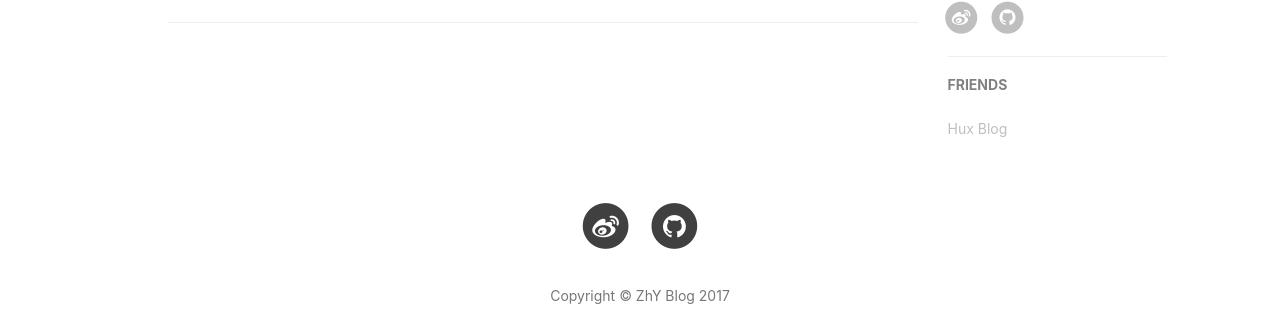
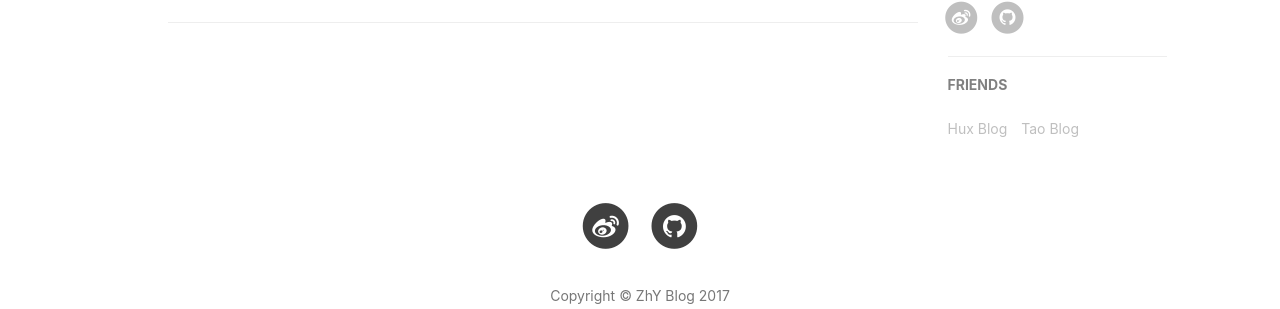
Before and after one commit to zanghyu/myblog, a Jekyll site: the page built from index.html, in a window 1280 px wide. Shown: the part 676-985 px from the top of the page. Built offline with Jekyll 4.4.1, drawn with Linux system fonts in a browser that asks for light colours; nearby versions of some CDN libraries; the list of posts is cut into pages by our own code; comment, search, counter and statistics services are not loaded; grey boxes are pictures that could not be loaded.

Commit message:
add_friend

```diff
--- a/_config.yml
+++ b/_config.yml
@@ -94,5 +94,8 @@ friends: [
     {
         title: "Hux Blog",
         href: "http://huangxuan.me/"
+    },{
+	title: "Tao Blog",
+	href: "http://paradisehell.org/"
     }
 ]
```
